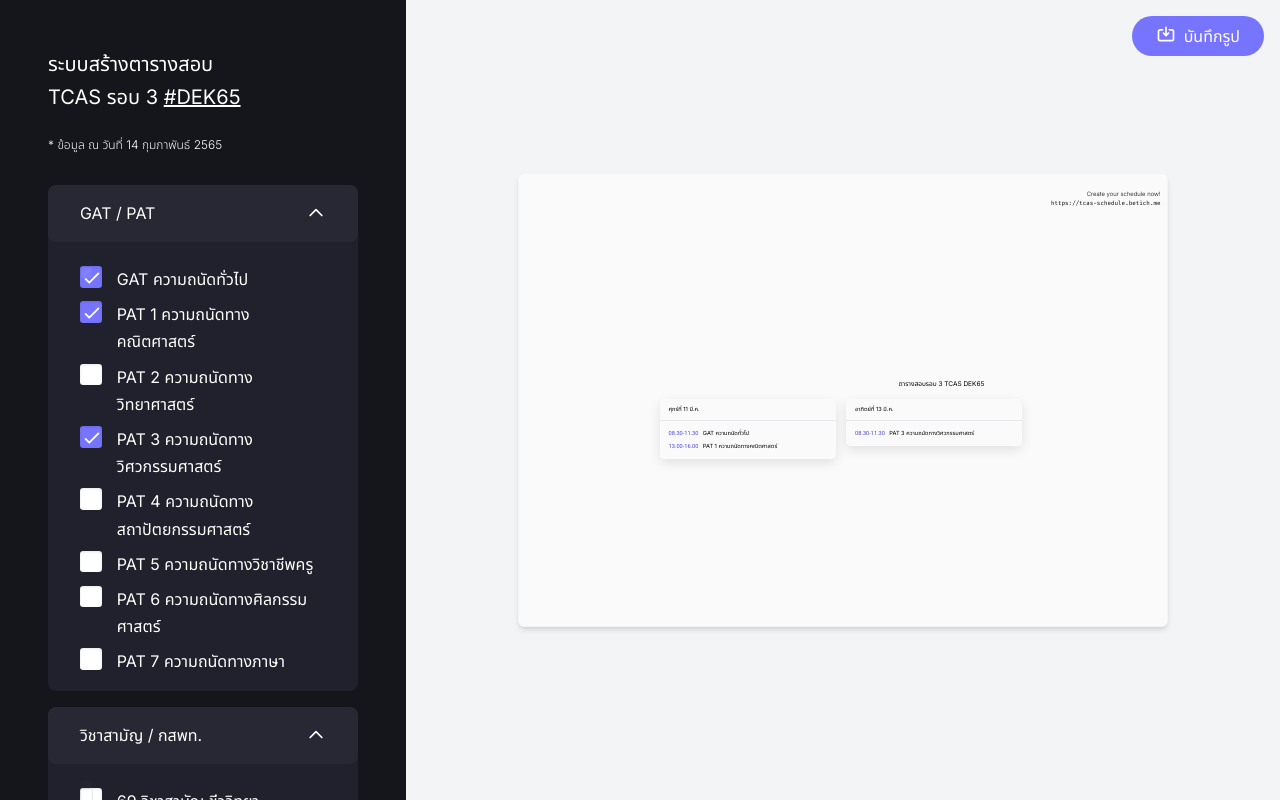
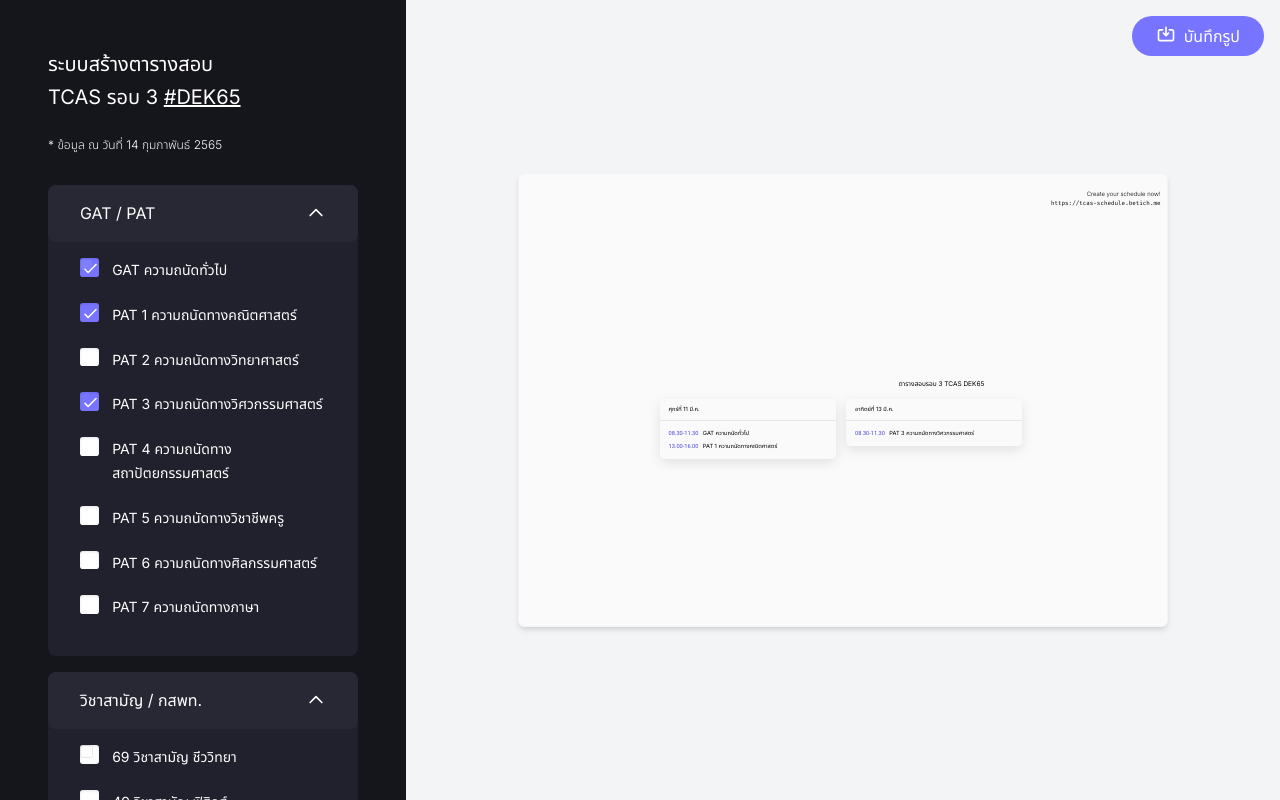
Before and after one commit to betich/tcas3-schedule-generator, a Next.js app: page / in a window 1280 px wide. Built offline with nearby package versions, Linux system fonts and the light colour scheme.

Commit message:
use localstorage to store subjects

```diff
--- a/src/pages/index.tsx
+++ b/src/pages/index.tsx
@@ -10,6 +10,7 @@
 import { GatPatSubjectIds, MedSubjectIds, SubjectNames } from "@utils/subjects"
 import { SaveIcon } from "@heroicons/react/outline"
 import { Ellipsis } from "@components/common/Ellipsis"
+import { useLocalStorage } from "@utils/useLocalStorage"
 const InApp = require("detect-inapp")
 
 const scheduleWidth = (width: number) => {
@@ -41,9 +42,10 @@
 const Home: NextPage = () => {
   const { width } = useWindowDimensions()
   const [waiting, setWaiting] = useState(false)
+  const [subjects, setSubject] = useLocalStorage<TSubjectId[]>("subjects", ["GAT", "PAT1", "PAT3"])
 
   const intitalFormValues: IInitialFormValues = {
-    subjects: ["GAT", "PAT1", "PAT3"],
+    subjects: subjects,
   }
 
   return (
@@ -53,6 +55,7 @@
         if (waiting) return
 
         // window.localStorage.setItem("subjects", JSON.stringify(values.subjects))
+        setSubject(values.subjects)
 
         let r = (Math.random() + 1).toString(36).substring(10)
 
@@ -110,7 +113,7 @@
             <div className="mt-4 flex flex-col space-y-4">
               <Form>
                 <MyAccordion header="GAT / PAT" id="GATPAT" defaultExpanded>
-                  <fieldset className="relative flex flex-col space-y-2" role="group" aria-labelledby="GATPAT">
+                  <fieldset className="relative flex flex-col text-sm" role="group" aria-labelledby="GATPAT">
                     {GatPatSubjectIds.map((subject) => {
                       return (
                         <Fragment key={subject}>
@@ -123,7 +126,7 @@
                 </MyAccordion>
 
                 <MyAccordion header="วิชาสามัญ / กสพท." id="MED" defaultExpanded>
-                  <fieldset className="relative flex flex-col space-y-2" role="group" aria-labelledby="MED">
+                  <fieldset className="relative flex flex-col text-sm" role="group" aria-labelledby="MED">
                     {MedSubjectIds.map((subject) => {
                       return (
                         <Fragment key={subject}>
--- a/src/styles/tailwind.scss
+++ b/src/styles/tailwind.scss
@@ -16,6 +16,7 @@
       padding-left: 2.3em;
       line-height: 1.7;
       cursor: pointer;
+      padding-bottom: 1.5em;
     }
   }
 
--- /dev/null
+++ b/src/utils/useLocalStorage.ts
@@ -0,0 +1,39 @@
+import { useState } from "react"
+
+export function useLocalStorage<T>(key: string, initialValue: T) {
+  // State to store our value
+  // Pass initial state function to useState so logic is only executed once
+  const [storedValue, setStoredValue] = useState<T>(() => {
+    if (typeof window === "undefined") {
+      return initialValue
+    }
+    try {
+      // Get from local storage by key
+      const item = window.localStorage.getItem(key)
+      // Parse stored json or if none return initialValue
+      return item ? JSON.parse(item) : initialValue
+    } catch (error) {
+      // If error also return initialValue
+      console.log(error)
+      return initialValue
+    }
+  })
+  // Return a wrapped version of useState's setter function that ...
+  // ... persists the new value to localStorage.
+  const setValue = (value: T | ((val: T) => T)) => {
+    try {
+      // Allow value to be a function so we have same API as useState
+      const valueToStore = value instanceof Function ? value(storedValue) : value
+      // Save state
+      setStoredValue(valueToStore)
+      // Save to local storage
+      if (typeof window !== "undefined") {
+        window.localStorage.setItem(key, JSON.stringify(valueToStore))
+      }
+    } catch (error) {
+      // A more advanced implementation would handle the error case
+      console.log(error)
+    }
+  }
+  return [storedValue, setValue] as const
+}
```
